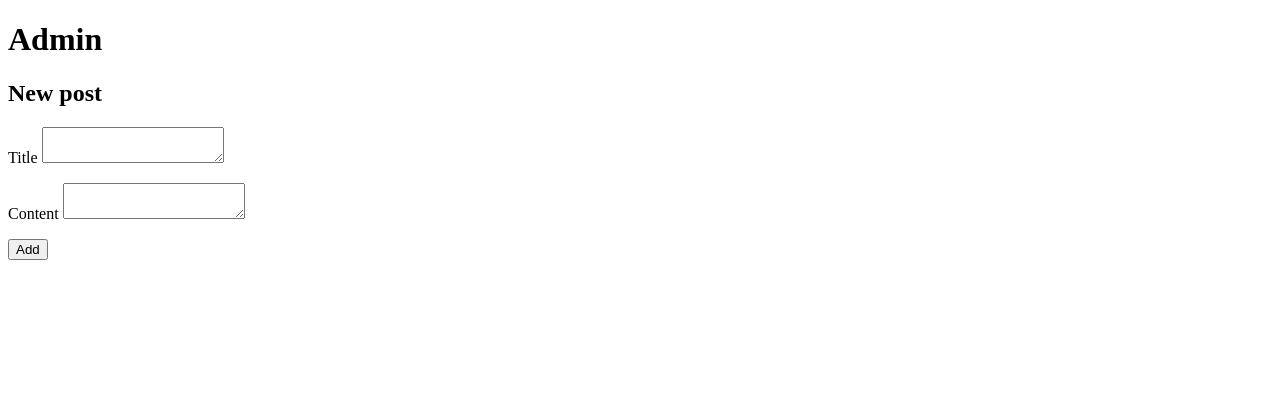
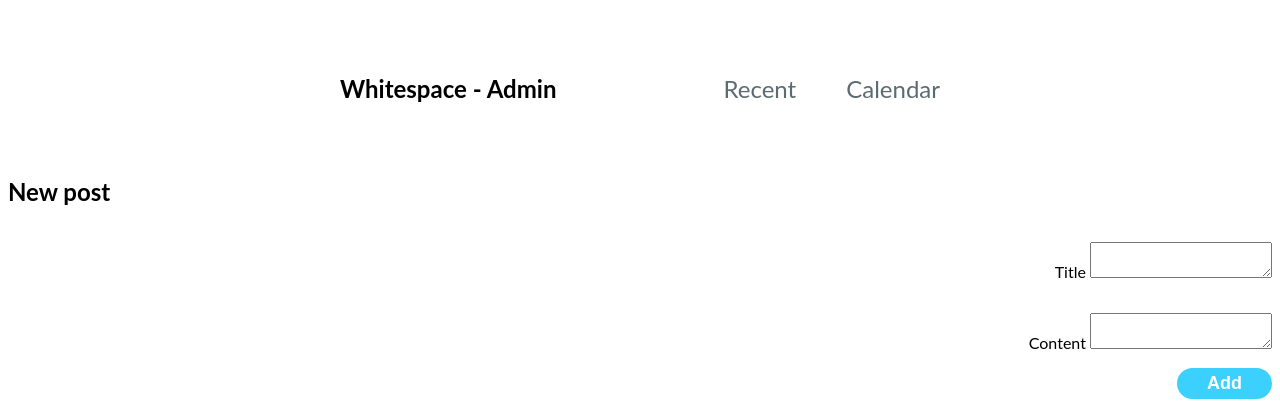
Before and after one commit to king-rabbit/whitespace, a Flask app: page /write_post in a window 1280 px wide. Shown: the top 420 px of the page. Run offline with Flask 2, Linux system fonts and the light colour scheme.

Commit message:
more css

```diff
--- a/templates/index.html
+++ b/templates/index.html
@@ -3,6 +3,7 @@
 
     <head>
         <meta charset="UTF-8"/>
+        <meta http-equiv="X-UA-Compatible" content="IE=edge">
         <meta name="viewport" content="width=device-width, initial-scale=1.0"/>
         <meta name="author" content="sykim"/>
 
--- a/templates/write_post.html
+++ b/templates/write_post.html
@@ -4,11 +4,23 @@
     <meta charset="UTF-8">
     <meta http-equiv="X-UA-Compatible" content="IE=edge">
     <meta name="viewport" content="width=device-width, initial-scale=1.0">
-    <title>Document</title>
+    <meta name="author" content="sykim"/>
+
+    <title>Whitespace</title>
+
+    <link rel='stylesheet' href='/static/css/style.css'/>
 </head>
 <body>
 
-    <h1>Admin</h1>
+  <header class="navbar">
+    <div class="navbar__brand">
+        <h1>Whitespace - Admin</h1>
+       </div>
+       <ul class="navbar__navigation">
+         <li class="navbar__navigation-item"><a href="#" class="navbar__link">Recent</a></li>
+         <li class="navbar__navigation-item"><a href="#" class="navbar__link">Calendar</a></li>
+       </ul>
+</header>
 
     <section>
       <h2>New post</h2>
```
Also changed, not shown: templates/post.html (+17 -1 lines).
